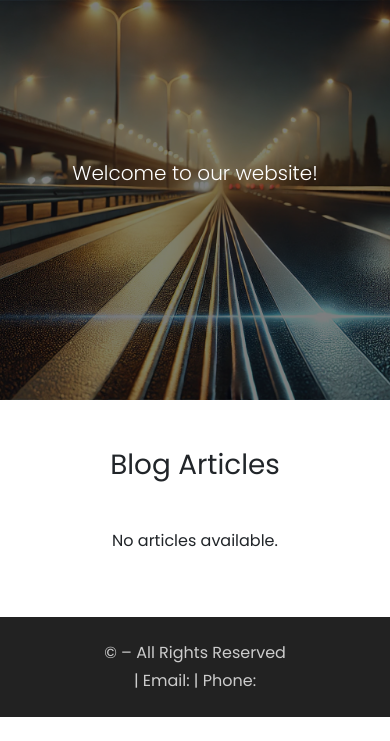
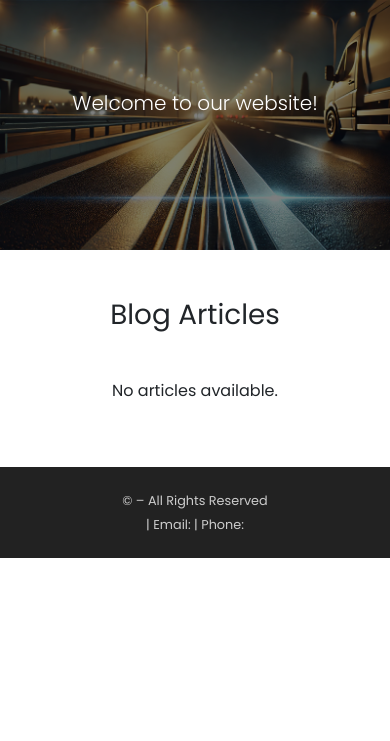
Before and after one commit to RamiSwa/road-marking-company, a Django app: page /blog/ in a window 390 px wide. Shown: the part 103-844 px from the top of the page. Run offline with Django 5.2, Linux system fonts and the light colour scheme; data that the repository does not hold is empty; parts of the project's set-up code (start-up, migrations or seed data) failed here and were passed over.

Commit message:
update base.html

```diff
--- a/config/urls.py
+++ b/config/urls.py
@@ -21,7 +21,7 @@
 from django.conf.urls.static import static
 
 urlpatterns = [
-    path('admin/', admin.site.urls),
+    path('admin-secure/', admin.site.urls),
     path('set_language/', set_language, name='set_language'),  # Language switcher
     path('', include('core.urls')),
     path("about/", include("about.urls")),
--- a/templates/base.html
+++ b/templates/base.html
@@ -82,6 +82,40 @@
             direction: ltr !important;
             text-align: left !important;
         }
+        /* Mobile Adaptations */
+        @media (max-width: 768px) {
+            .hero-section {
+                height: 300px;
+            }
+            .hero-content {
+                padding-top: 100px;
+            }
+            .navbar-brand img {
+                width: 40px;
+            }
+            .navbar-nav .nav-link {
+                padding: 0.5rem 0.75rem;
+                font-size: 0.9rem;
+            }
+            footer {
+                font-size: 0.9rem;
+            }
+        }
+        @media (max-width: 576px) {
+            .hero-section {
+                height: 250px;
+            }
+            .hero-content {
+                padding-top: 80px;
+            }
+            .navbar-nav .nav-link {
+                padding: 0.4rem 0.5rem;
+                font-size: 0.85rem;
+            }
+            footer {
+                font-size: 0.8rem;
+            }
+        }
     </style>
 </head>
 <body>
@@ -114,7 +148,7 @@
                                 {% csrf_token %}
                                 <input name="next" type="hidden" value="{{ request.get_full_path }}">
                                 <input name="language" type="hidden" value="en">
-                                <button class="dropdown-item" type="submit">English</button>
+                                <button class="dropdown-item" type="submit">{% trans "English" %}</button>
                             </form>
                         </li>
                         <li>
@@ -122,7 +156,7 @@
                                 {% csrf_token %}
                                 <input name="next" type="hidden" value="{{ request.get_full_path }}">
                                 <input name="language" type="hidden" value="he">
-                                <button class="dropdown-item" type="submit">עברית</button>
+                                <button class="dropdown-item" type="submit">{% trans "עברית" %}</button>
                             </form>
                         </li>
                     </ul>
@@ -136,7 +170,7 @@
         <div class="container">
             <a class="navbar-brand d-flex align-items-center" href="{% url 'home' %}">
                 {% if site_settings.logo %}
-                    <img src="{{ site_settings.logo.url }}" alt="Logo" width="50" class="me-2">
+                    <img src="{{ site_settings.logo.url }}" alt="{% trans 'Logo' %}" width="50" class="me-2">
                 {% endif %}
                 <span>{{ site_settings.site_name }}</span>
             </a>
@@ -158,7 +192,7 @@
                         <a class="nav-link" href="{% url 'project_list' %}">{% trans "Projects" %}</a>
                     </li>
                     <li class="nav-item">
-                        <a class="nav-link" href="{% url 'store' %}">{% trans "store" %}</a>
+                        <a class="nav-link" href="{% url 'store' %}">{% trans "Store" %}</a>
                     </li>
                     <li class="nav-item">
                         <a class="nav-link {% if request.path == '/contact/' %}active{% endif %}" href="{% url 'contact' %}">{% trans "Contact" %}</a>
```
Also changed, not shown: README.md (deleted), locale/en/LC_MESSAGES/django.po, locale/he/LC_MESSAGES/django.po, 1 other file.
